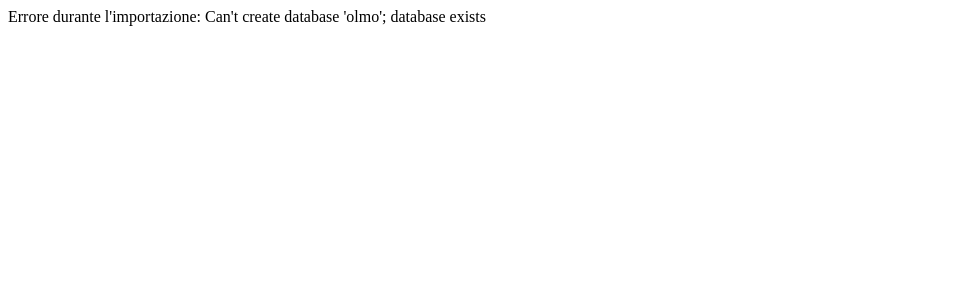
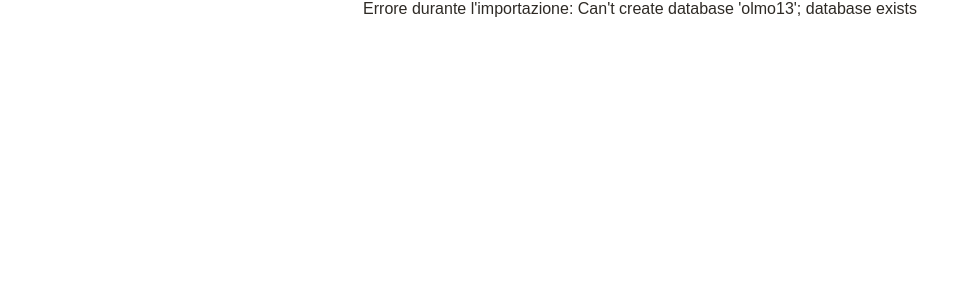
Before and after one commit to Fraalloo/Olmo, a PHP site: page /scripts/install.php in a window 1280 px wide. Shown: the top 300 px of the page, without its empty margins (0-972 px from the left). Run offline with PHP 8.4, Linux system fonts and the light colour scheme.

Commit message:
Fix: typos

```diff
--- a/db/db_schema.sql
+++ b/db/db_schema.sql
@@ -1,7 +1,7 @@
 -- Parte DDL
 
-CREATE DATABASE Olmo;
-USE Olmo;
+CREATE DATABASE Olmo13;
+USE Olmo13;
 
 CREATE TABLE utenti(
     id_utente INT NOT NULL AUTO_INCREMENT,
--- a/scripts/index.html
+++ b/scripts/index.html
@@ -3,7 +3,7 @@
     <head>
         <meta charset="UTF-8"/>
         <meta name="viewport" content="width=device-width, initial-scale=1.0"/>
-        <title>Sotto l'Olmo</title>
+        <title>Inizializzazione Web App</title>
         <meta name="robots" content="index, follow"/>
         <link rel="stylesheet" href="../style.css">
         <link rel="stylesheet" href="index.css">
--- a/scripts/install.php
+++ b/scripts/install.php
@@ -1,7 +1,16 @@
+<!DOCTYPE html>
+<html>
+    <head>
+        <title>Inizializzazione Web App - completata</title>
+        <link rel="stylesheet" href="../style.css">
+    </head>
+    <body>
+        <div align="center">
             <?php
                 require_once "../src/config/config.php";
 
                 const DBSCHEMA = "../db/db_schema.sql";
+                $conn_i = mysqli_connect($host, $user, $password);
 
                 if(!file_exists(DBSCHEMA)){
                     die("File SQL non trovato: ".$DBSCHEMA);
@@ -12,11 +21,16 @@
                     die("Impossibile leggere il file SQL.");
                 }
 
-    if(mysqli_multi_query($conn, $sql)){
+                if(mysqli_multi_query($conn_i, $sql)){
                     do{
-            if($res = mysqli_store_result($conn)) mysqli_free_result($res);
-        }while(mysqli_more_results($conn) && mysqli_next_result($conn));
+                        if($res = mysqli_store_result($conn_i)) mysqli_free_result($res);
+                    }while(mysqli_more_results($conn_i) && mysqli_next_result($conn_i));
 
                     echo "Importazione completata con successo.";
-    }else echo "Errore durante l'importazione: " . mysqli_error($conn);
+                    echo "<br><a href=\"../index.php\" class=\"cta\">Torna alla home</a>";
+
+                }else echo "Errore durante l'importazione: " . mysqli_error($conn_i);
             ?>
+        </div>
+    </body>
+</html>
```
Lines whose indentation alone changed are shown as unchanged.
